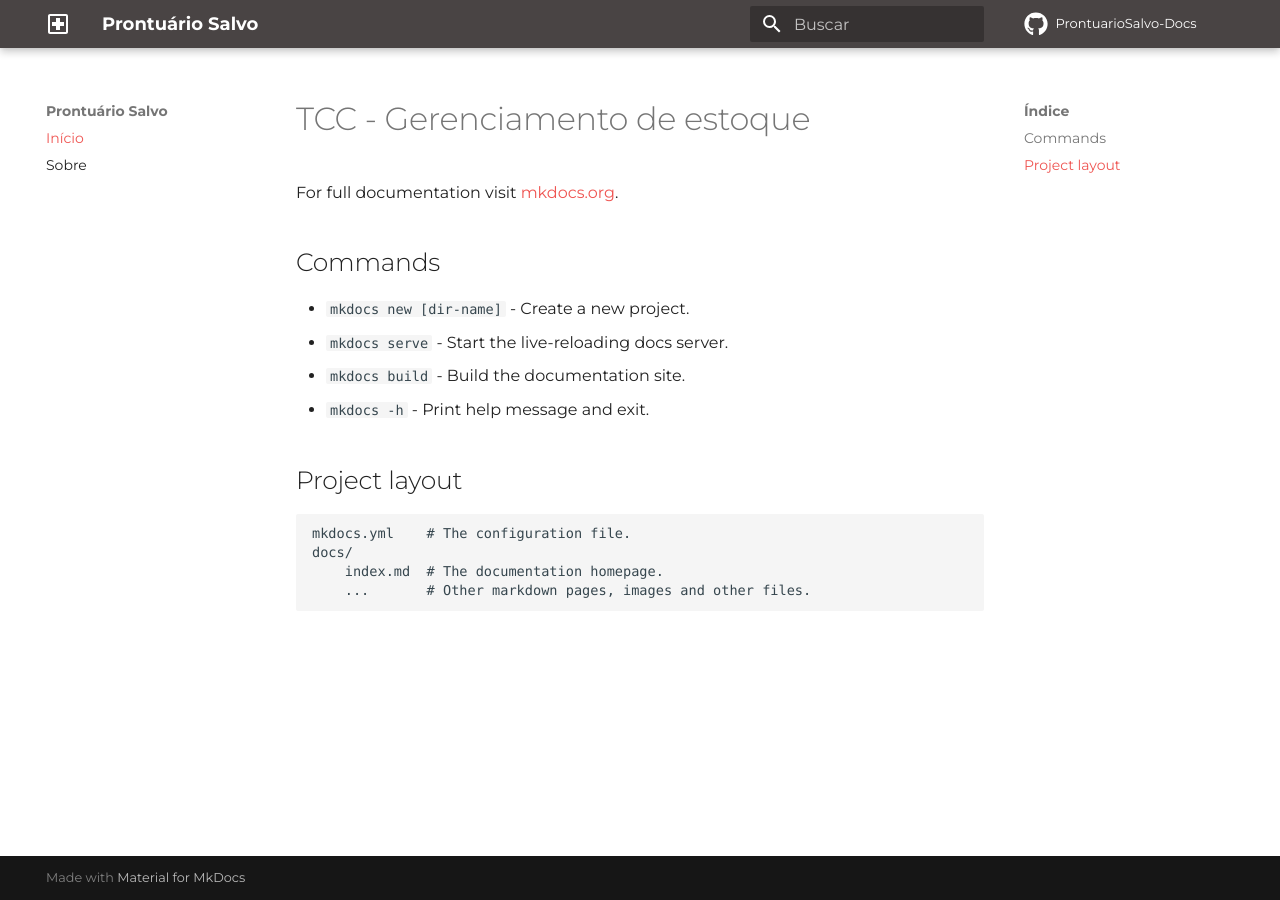
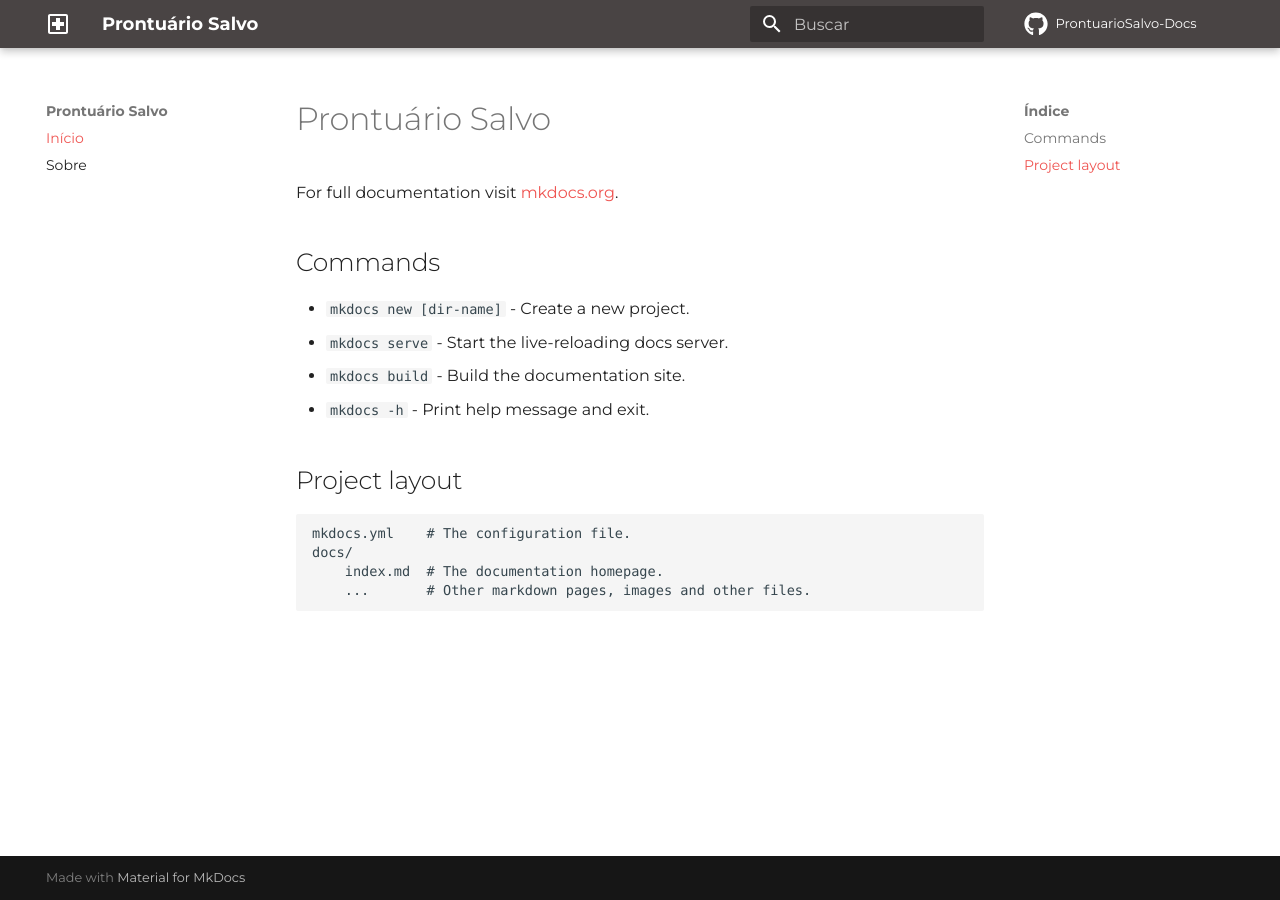
Before and after one commit to prontuario-salvo/ProntuarioSalvo-Docs, an MkDocs documentation site: the page built from docs/index.md, in a window 1280 px wide. Built offline with MkDocs 1.6.1 and Material for MkDocs 9.7.7, drawn with Linux system fonts in a browser that asks for light colours; some web fonts are replaced; comment, search, counter and statistics services are not loaded.

Commit message:
feat: Adicionando documentação inicial

```diff
--- a/docs/index.md
+++ b/docs/index.md
@@ -1,4 +1,4 @@
-# TCC - Gerenciamento de estoque
+# Prontuário Salvo
 
 For full documentation visit [mkdocs.org](https://www.mkdocs.org).
 
```
